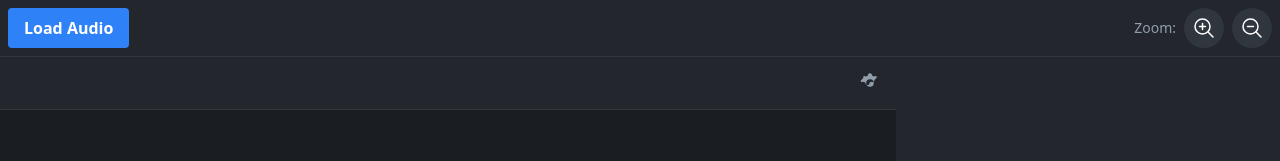
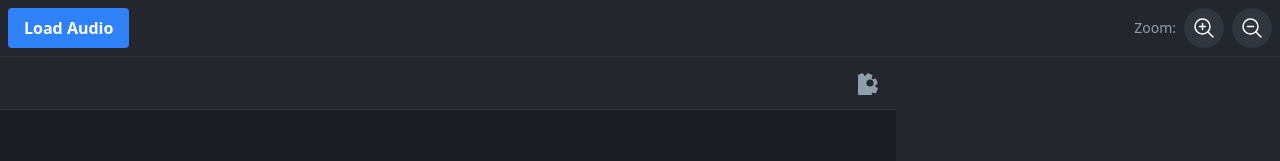
Before and after one commit to holymacaroni89/Music-Feelings-Annotation, a React (Vite) app: page / in a window 1280 px wide. Shown: the top 161 px of the page. Built offline with nearby package versions, Linux system fonts and the light colour scheme.

Commit message:
fix: Update settings icon SVG
Replaces the existing settings icon SVG with a new, more appropriate one. The new icon is simpler and aligns better with common design patterns for settings.

```diff
--- a/components/icons.tsx
+++ b/components/icons.tsx
@@ -44,7 +44,7 @@ export const VolumeIcon: React.FC = () => (
 );
 
 export const SettingsIcon: React.FC = () => (
-    <svg xmlns="http://www.w3.org/2000/svg" viewBox="0 0 24 24" fill="currentColor" className="w-6 h-6">
-      <path fillRule="evenodd" d="M11.828 2.25c-.916 0-1.699.663-1.85 1.567l-.091.549a.798.798 0 01-.517.608 7.51 7.51 0 00-1.846.504l-.491-.293c-.842-.502-1.823.225-1.823 1.141v.491l-.293.491c-.33.554-.756 1.052-1.242 1.488l-.491.293-.491.293v.491c0 .916.98 1.643 1.823 1.141l.491-.293a7.51 7.51 0 001.846.504.798.798 0 01.517.608l.091.549c.151.904.934 1.567 1.85 1.567h.344c.916 0 1.699-.663 1.85-1.567l.091-.549a.798.798 0 01.517-.608 7.51 7.51 0 001.846-.504l.491.293c.842.502 1.823-.225 1.823-1.141v-.491l.293-.491c.33-.554.756-1.052 1.242-1.488l.491-.293.491-.293v-.491c0-.916-.98-1.643-1.823-1.141l-.491.293a7.51 7.51 0 00-1.846-.504.798.798 0 01-.517-.608l-.091-.549A1.875 1.875 0 0012.172 2.25h-.344zM12 15.75a3.75 3.75 0 100-7.5 3.75 3.75 0 000 7.5z" clipRule="evenodd" />
+    <svg xmlns="http://www.w3.org/2000/svg" viewBox="0 0 20 20" fill="currentColor" className="w-6 h-6">
+      <path fillRule="evenodd" d="M11.49 3.17a.75.75 0 01.447.898l-.458 1.832a.75.75 0 00.928.928l1.832-.458a.75.75 0 01.898.447l1.294 3.11a.75.75 0 01-.272.96l-1.548.929a.75.75 0 000 1.316l1.548.929a.75.75 0 01.272.96l-1.294 3.11a.75.75 0 01-.898.447l-1.832-.458a.75.75 0 00-.928.928l.458 1.832a.75.75 0 01-.447.898l-3.11 1.294a.75.75 0 01-.96-.272l-.929-1.548a.75.75 0 00-1.316 0l-.929 1.548a.75.75 0 01-.96.272l-3.11-1.294a.75.75 0 01-.447-.898l.458-1.832a.75.75 0 00-.928-.928l-1.832.458a.75.75 0 01-.898-.447l-1.294-3.11a.75.75 0 01.272-.96l1.548-.929a.75.75 0 000-1.316l-1.548-.929a.75.75 0 01-.272-.96l1.294-3.11a.75.75 0 01.898-.447l1.832.458a.75.75 0 00.928-.928l-.458-1.832a.75.75 0 01.447-.898l3.11-1.294a.75.75 0 01.96.272l.929 1.548a.75.75 0 001.316 0l.929-1.548a.75.75 0 01.96-.272l3.11 1.294zM10 13a3 3 0 100-6 3 3 0 000 6z" clipRule="evenodd" />
     </svg>
 );
```
